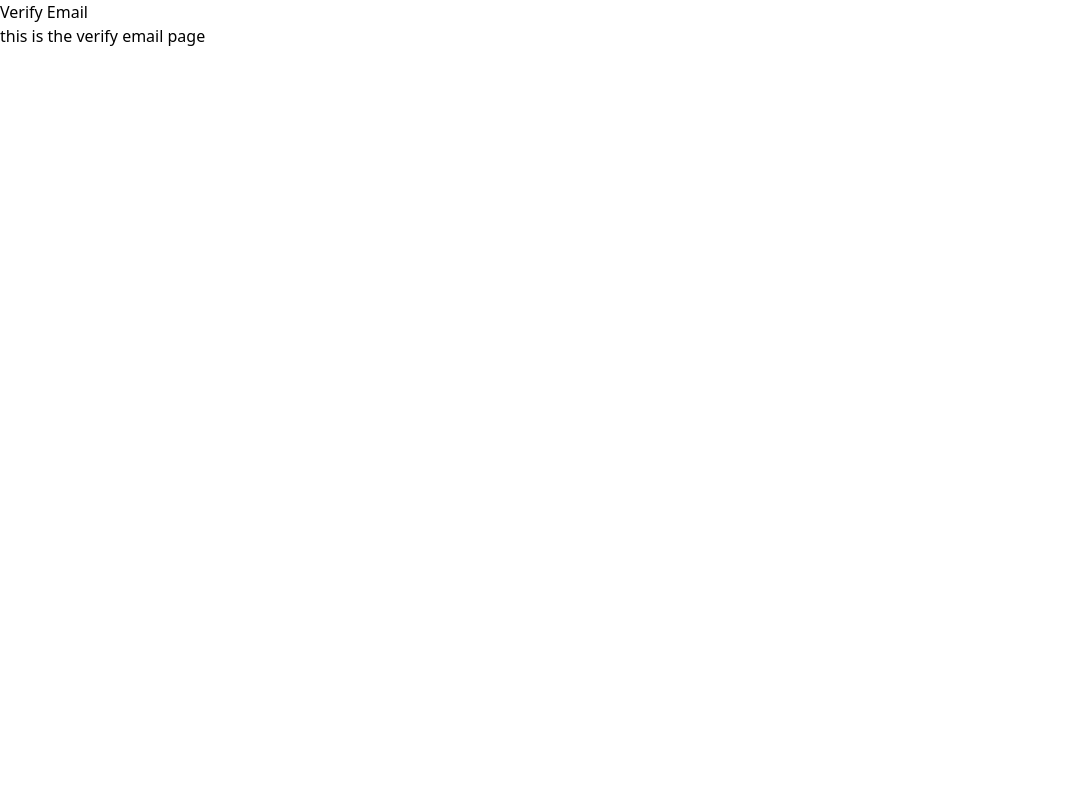
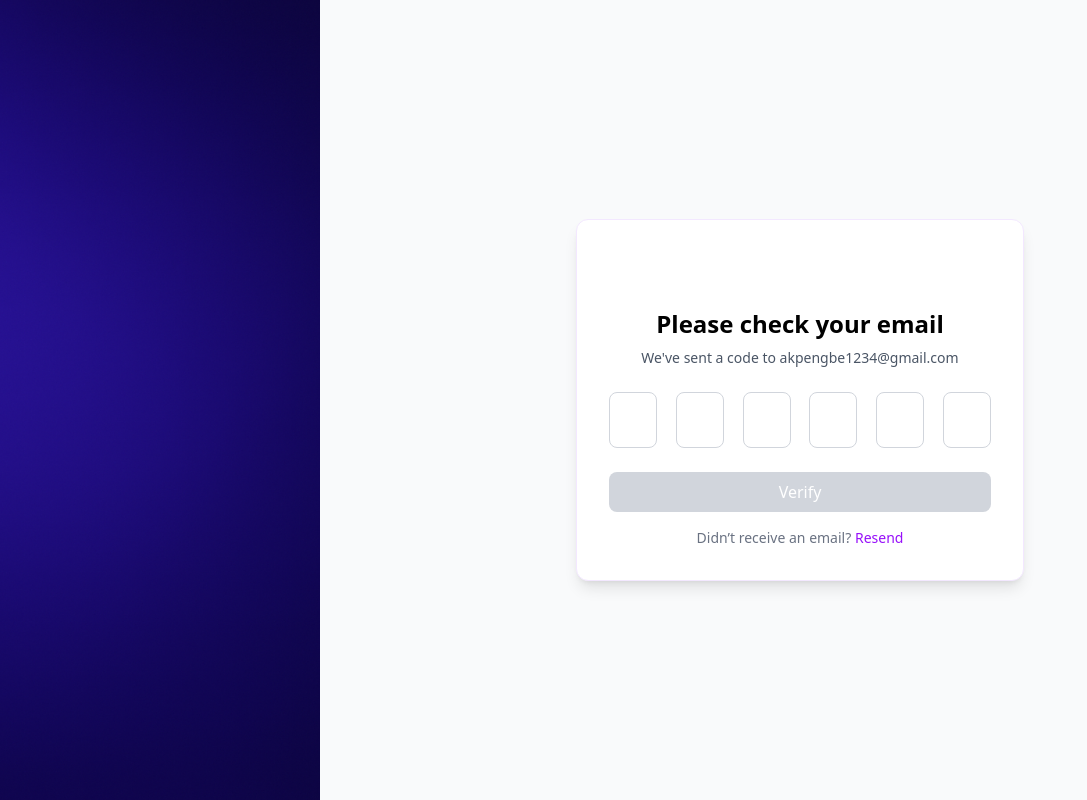
Before and after one commit to SirhmVFX/kreatorpay-fe, a Next.js app: page /verify-email in a window 1280 px wide. Shown: the whole page, without its empty margins (0-1087 px from the left). Built offline with nearby package versions, Linux system fonts and the light colour scheme.

Commit message:
verify-email updated

```diff
--- a/package.json
+++ b/package.json
@@ -13,10 +13,7 @@
     "next": "^15.3.4",
     "react": "^18.2.0",
     "react-dom": "^18.2.0",
-<<<<<<< HEAD
-=======
     "react-hot-toast": "^2.5.2",
->>>>>>> fixed-forgotpassword-page
     "react-slick": "^0.29.0",
     "slick-carousel": "^1.8.1"
   },
--- a/src/app/(auth)/verify-email/page.tsx
+++ b/src/app/(auth)/verify-email/page.tsx
@@ -1,10 +1,151 @@
+'use client'
+
+import Image from 'next/image';
+import { useState, useRef, useEffect } from 'react';
+
 const VerifyEmail = () => {
-    return (
-        <div>
-            <h1>Verify Email</h1>
-            <h1>this is the verify email page</h1>
+  const [code, setCode] = useState(['', '', '', '', '', '']);
+  const inputRefs = useRef<Array<HTMLInputElement | null>>([]);
+
+  const handleChange = (index: number, value: string) => {
+    if (!/^\d$/.test(value)) return;
+
+    const newCode = [...code];
+    newCode[index] = value;
+    setCode(newCode);
+
+    if (index < 5 && inputRefs.current[index + 1]) {
+      inputRefs.current[index + 1]?.focus();
+    }
+  };
+
+  const handleKeyDown = (
+    index: number,
+    event: React.KeyboardEvent<HTMLInputElement>
+  ) => {
+    if (event.key === 'Backspace') {
+      event.preventDefault();
+      const newCode = [...code];
+
+      if (code[index] === '') {
+        if (index > 0) {
+          newCode[index - 1] = '';
+          setCode(newCode);
+          inputRefs.current[index - 1]?.focus();
+        }
+      } else {
+        newCode[index] = '';
+        setCode(newCode);
+      }
+    }
+  };
+
+  const handlePaste = (event: React.ClipboardEvent<HTMLInputElement>) => {
+    event.preventDefault();
+    const pasted = event.clipboardData.getData('text').replace(/\D/g, '').slice(0, 6);
+    const newCode = [...code];
+
+    for (let i = 0; i < 6; i++) {
+      newCode[i] = pasted[i] || '';
+    }
+
+    setCode(newCode);
+
+    const nextIndex = pasted.length >= 6 ? 5 : pasted.length;
+    inputRefs.current[nextIndex]?.focus();
+  };
+
+  const isCodeComplete = code.every((digit) => digit !== '');
+
+  const handleVerify = () => {
+    const enteredCode = code.join('');
+    console.log('Entered code:', enteredCode);
+    // Add API call here
+  };
+
+  const handleResend = () => {
+    console.log('Resend clicked');
+    // Add resend logic here
+  };
+
+  useEffect(() => {
+    if (isCodeComplete) {
+      handleVerify();
+    }
+  }, [code]);
+
+  return (
+    <div className="flex flex-col md:flex-row min-h-screen bg-gray-50">
+      {/* Left Illustration Section */}
+      <div className="hidden md:block w-1/4 relative">
+        <Image
+          src="/assets/portfolio-bg.png"
+          alt="Kreatorpay Illustration"
+          fill
+          className="object-cover"
+          sizes="100vw"
+        />
+      </div>
+
+      {/* Right Form Section */}
+      <div className="w-full md:w-3/4 p-6 flex flex-col justify-center items-center">
+        <div className="max-w-md w-full text-center bg-white p-8 rounded-xl shadow-lg border border-purple-100">
+          {/* Logo */}
+          <div className="w-10 h-10 rounded-md mx-auto mb-4" />
+
+          <h1 className="text-2xl font-bold mb-2">Please check your email</h1>
+          <p className="text-sm text-gray-600 mb-6">
+            We've sent a code to{' '}
+            <span className="font-medium">akpengbe1234@gmail.com</span>
+          </p>
+
+          {/* Code input */}
+          <div className="flex justify-between gap-2 mb-6">
+            {code.map((digit, index) => (
+              <input
+                key={index}
+                ref={(el) => {
+                  inputRefs.current[index] = el;
+                }}
+                type="text"
+                inputMode="numeric"
+                maxLength={1}
+                value={digit}
+                onChange={(e) => handleChange(index, e.target.value)}
+                onKeyDown={(e) => handleKeyDown(index, e)}
+                onPaste={handlePaste}
+                className="w-12 h-14 text-center border border-gray-300 rounded-lg text-lg focus:outline-none focus:ring-2 focus:ring-purple-400"
+              />
+            ))}
+          </div>
+
+          {/* Verify button */}
+          <button
+            onClick={handleVerify}
+            disabled={!isCodeComplete}
+            className={`w-full py-2 rounded-lg text-white font-medium transition ${
+              isCodeComplete
+                ? 'bg-purple-600 hover:bg-purple-700'
+                : 'bg-gray-300 cursor-not-allowed'
+            }`}
+          >
+            Verify
+          </button>
+
+          {/* Resend link */}
+          <p className="text-sm text-gray-500 mt-4">
+            Didn’t receive an email?{' '}
+            <button
+              onClick={handleResend}
+              className="text-purple-600 hover:underline font-medium"
+            >
+              Resend
+            </button>
+          </p>
         </div>
-    )
-}
+      </div>
+    </div>
+  );
+};
 
-export default VerifyEmail
+export default VerifyEmail;
--- a/src/components/LinkComponent.tsx
+++ b/src/components/LinkComponent.tsx
@@ -7,14 +7,6 @@ type ButtonProps = {
 };
 
 export default function LinkComponent({ label, type = "primary", href }: ButtonProps) {
-<<<<<<< HEAD
-  onClick?: () => void;
-  href: string
-};
-
-export default function LinkComponent({ label, type = "primary", href, onClick }: ButtonProps) {
-=======
->>>>>>> fixed-forgotpassword-page
   const base = "px-6 py-2 rounded-lg font-medium transition duration-300";
   const primary = "bg-indigo-500 text-white hover:bg-indigo-600";
   const outline = "border border-indigo-500 text-indigo-500 hover:bg-indigo-50";
--- a/src/components/featuresSection.tsx
+++ b/src/components/featuresSection.tsx
@@ -1,10 +1,4 @@
 import { BadgePoundSterling } from "lucide-react";
-<<<<<<< HEAD
-import Button from "./button";
-// import bgImage from "../assets/portfolio-bg.png";
-
-=======
->>>>>>> fixed-forgotpassword-page
 export default function featuresSection() {
   const features = [
     {
@@ -12,29 +6,16 @@ export default function featuresSection() {
       title: "Enhance Budget Precision",
       description:
         "Kreatorpay helps you track and manage expenses accurately while simplifying budgeting goals for creators.",
-<<<<<<< HEAD
-      buttonText: "Get Started",
-=======
->>>>>>> fixed-forgotpassword-page
     },
     {
       title: "Streamlined Monitoring",
       description:
         "Easily monitor your earnings, expenses and financial insights in real-time with an intuitive dashboard.",
-<<<<<<< HEAD
-      buttonText: "Start Monitoring",
-=======
->>>>>>> fixed-forgotpassword-page
     },
     {
       title: "AI Smart Advisor",
       description:
         "Leverage AI-driven recommendations to optimize your financial decisions and achieve better outcomes.",
-<<<<<<< HEAD
-
-      buttonText: "Meet Your Advisor",
-=======
->>>>>>> fixed-forgotpassword-page
     },
   ];
 
--- a/src/components/footer.tsx
+++ b/src/components/footer.tsx
@@ -1,9 +1,5 @@
 import Link from "next/link";
 import Image from "next/image";
-<<<<<<< HEAD
-import logo from "../assets/k.png";
-=======
->>>>>>> fixed-forgotpassword-page
 
 export default function footer() {
   return (
@@ -13,14 +9,7 @@ export default function footer() {
         {/* Logo & Description */}
         <div>
           <div className="flex items-center space-x-2 mb-4">
-<<<<<<< HEAD
-
             <Image src="/assets/k.png" alt="Kreatorpay" className="w-[40px] h-[40px] " width={1000} height={1000} />
-
-            {/* <img src={logo} alt="Kreatorpay" className="w-8 h-8" /> */}
-=======
-            <Image src="/assets/k.png" alt="Kreatorpay" className="w-[40px] h-[40px] " width={1000} height={1000} />
->>>>>>> fixed-forgotpassword-page
             <span className="font-bold text-xl text-white">Kreatorpay</span>
           </div>
           <p className="text-sm text-gray-400">
--- a/src/components/header.tsx
+++ b/src/components/header.tsx
@@ -1,33 +1,10 @@
-<<<<<<< HEAD
-
 import Image from "next/image";
 import LinkComponent from "./LinkComponent";
-
-// import logo from "../app/assets/k.png";
-
-import Link from "next/dist/client/link";
-import Button from "./button";
-import LinkComponent from "./LinkComponent";
-
-
-
-=======
-import Image from "next/image";
-import LinkComponent from "./LinkComponent";
->>>>>>> fixed-forgotpassword-page
 export default function header() {
   return (
     <nav className="flex items-center justify-between py-4 px-8  max-w-[1200px] mx-auto ">
       <div className="flex items-center space-x-2">
-<<<<<<< HEAD
-
         <Image src="/assets/k.png" alt="Kreatorpay" className="w-8 h-8" width={1000} height={1000} />
-
-        {/* <img src={logo} alt="Kreatorpay" className="w-8 h-8" /> */}
-
-=======
-        <Image src="/assets/k.png" alt="Kreatorpay" className="w-8 h-8" width={1000} height={1000} />
->>>>>>> fixed-forgotpassword-page
         <span className="font-bold text-lg">kreatorpay</span>
       </div>
 
@@ -38,18 +15,8 @@ export default function header() {
       </ul>
 
       <div className="flex items-center space-x-4">
-<<<<<<< HEAD
-
         <LinkComponent label="Sign In" href="/login" type="outline" />
         <LinkComponent label="Start for free" href="/signup" type="primary" />
-
-        <LinkComponent label="Sign In" href="/login" type="outline" />
-        <LinkComponent label="Start for free" href="/signup" type="primary" />
-
-=======
-        <LinkComponent label="Sign In" href="/login" type="outline" />
-        <LinkComponent label="Start for free" href="/signup" type="primary" />
->>>>>>> fixed-forgotpassword-page
       </div>
     </nav>
   );
--- a/src/components/heroSection.tsx
+++ b/src/components/heroSection.tsx
@@ -1,12 +1,4 @@
-<<<<<<< HEAD
-
 import Image from "next/image";
-// import logo from "../assets/k.png";
-import Button from "./button";
-
-=======
-import Image from "next/image";
->>>>>>> fixed-forgotpassword-page
 export default function heroSection() {
   return (
     <div className="text-center py-10 bg-white relative overflow-hidden max-w-[1200px] mx-auto ">
@@ -22,26 +14,12 @@ export default function heroSection() {
       <h1 className="text-7xl font-bold mt-6 leading-tight">Budgeting Made <br /> Brilliantly Simple!</h1>
 
       <div className="mt-8 space-x-4">
-<<<<<<< HEAD
-
-=======
->>>>>>> fixed-forgotpassword-page
         <button className="bg-indigo-600 text-white px-4 py-2 rounded-md cursor-pointer">Get Started</button>
         <button className="border border-indigo-600 text-indigo-600 px-4 py-2 rounded-md cursor-pointer">Learn More →</button>
       </div>
 
       <div className="flex justify-center mt-12">
         <Image src="/assets/Avatar.jpg" alt="Avatar" className="w-[40px] h-[40px] rounded-full" width={40} height={40} />
-<<<<<<< HEAD
-
-        <button className="bg-indigo-600 text-white px-4 py-2 rounded-md">Get Started</button>
-        <button className="border border-indigo-600 text-indigo-600 px-4 py-2 rounded-md">Learn More →</button>
-      </div>
-
-      <div className="flex justify-center mt-12">
-        <img src="../assets/avatars.png" alt="Avatars" className="w-10 h-10 rounded-full border-2 border-white" />
-=======
->>>>>>> fixed-forgotpassword-page
         <p className="text-sm font-medium ml-3">4.9 ★ Rated by 100k+ Customers</p>
       </div>
 
--- a/src/components/reviewSection.tsx
+++ b/src/components/reviewSection.tsx
@@ -10,12 +10,6 @@ interface ArrowProps {
 
 // Custom Next Arrow
 function NextArrow(props: ArrowProps) {
-<<<<<<< HEAD
-// Custom Next Arrow
-function NextArrow(props: any) {
-
-=======
->>>>>>> fixed-forgotpassword-page
   const { onClick } = props;
   return (
     <div
@@ -28,15 +22,7 @@ function NextArrow(props: any) {
 }
 
 // Custom Prev Arrow
-<<<<<<< HEAD
-
 function PrevArrow(props: ArrowProps) {
-
-function PrevArrow(props: any) {
-
-=======
-function PrevArrow(props: ArrowProps) {
->>>>>>> fixed-forgotpassword-page
   const { onClick } = props;
   return (
     <div
```
Also changed, not shown: 1 other file (tests, documents, lock files or other folders).
